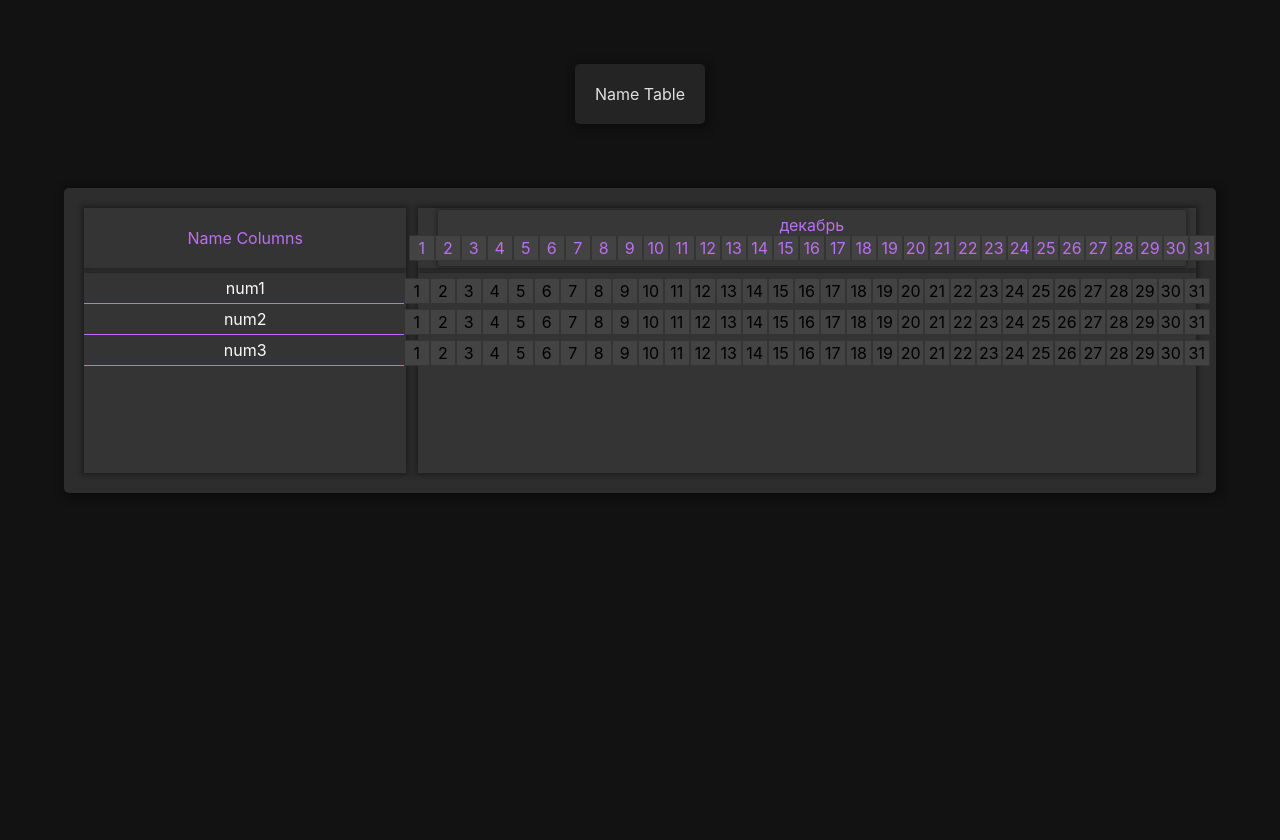
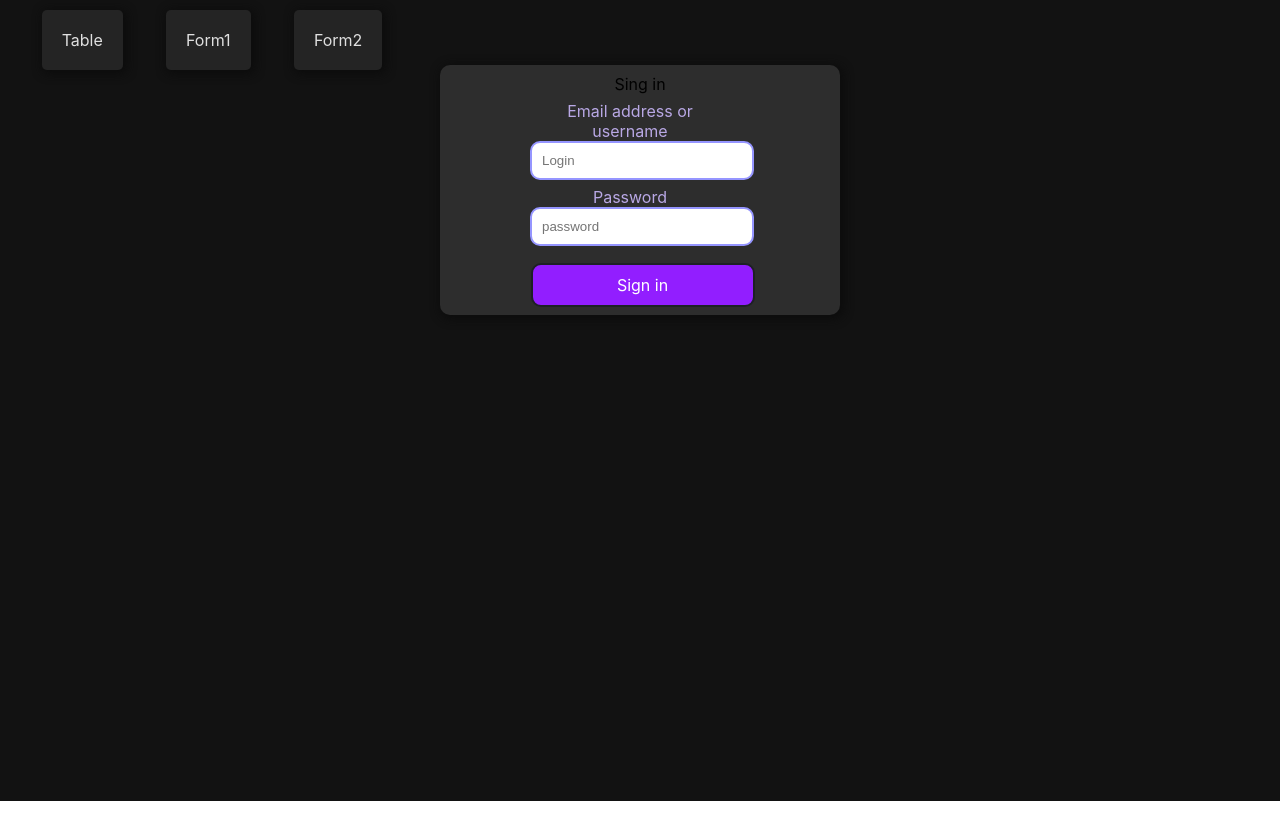
Before and after one commit to MrBukas/HotelProject, a React (Create React App) app in the folder frontend/: page /form1 in a window 1280 px wide. Shown: the top 840 px of the page. After the commit the page ends 801 px from the top, so only its background shows below. Built offline with nearby package versions, Linux system fonts and the light colour scheme; no server answers.

Commit message:
Добавлено меню

```diff
--- a/frontend/package.json
+++ b/frontend/package.json
@@ -8,7 +8,8 @@
     "@testing-library/user-event": "^13.5.0",
     "react": "^17.0.2",
     "react-dom": "^17.0.2",
-    "react-router-dom": "^6.2.1",
+    "react-router": "^5.2.0",
+    "react-router-dom": "^5.2.0",
     "react-scripts": "5.0.0",
     "web-vitals": "^2.1.2"
   },
--- a/frontend/src/App.js
+++ b/frontend/src/App.js
@@ -1,12 +1,25 @@
 import './App.css';
 import {MainPage} from "./MainPage/MainPage";
+import {Redirect, Switch} from "react-router";
+import {Route} from "react-router";
+import {FORM_ROUTE, TABLE_ROUTE} from "./Const";
+import {Inputs} from "./MainPage/Inputs/Inputs";
+import {Menu} from "./MainPage/Menu/Menu";
+import React from "react";
 
 function App() {
-  return (
-    <div className="App">
-      <MainPage/>
-    </div>
-  );
+    return (
+        <div className="App">
+               <Menu/>
+            <Switch>
+                <Route exact path="/">
+                    <Redirect to={FORM_ROUTE}/>
+                </Route>
+                <Route exact path={TABLE_ROUTE} render={() => <MainPage/>}/>
+                <Route exact path={FORM_ROUTE} render={() => <Inputs/>}/>
+            </Switch>
+        </div>
+    );
 }
 
 export default App;
--- /dev/null
+++ b/frontend/src/Const.jsx
@@ -0,0 +1,3 @@
+export const TABLE_ROUTE = "/tableroute";
+export const FORM_ROUTE = "/form1";
+export const FORM2_ROUTE = "/form2";
--- a/frontend/src/MainPage/MainPage.js
+++ b/frontend/src/MainPage/MainPage.js
@@ -1,6 +1,7 @@
 import React from "react";
 import {Table} from "./Table/Table";
 import {TitleOfPage} from "./TitleOfPage/TitleOfPage";
+import {Menu} from "./Menu/Menu";
 
 export const MainPage = (props) => {
     return (
--- /dev/null
+++ b/frontend/src/MainPage/Menu/Menu.js
@@ -0,0 +1,16 @@
+import React from "react";
+import {NavElem} from "./NavElem";
+import {FORM2_ROUTE, FORM_ROUTE, TABLE_ROUTE} from "../../Const";
+
+export const Menu = (props) => {
+    const buttons = [
+        {to: TABLE_ROUTE, text: "Table"},
+        {to: FORM_ROUTE, text: "Form1"},
+        {to: FORM2_ROUTE, text: "Form2"},
+    ];
+    return(
+        <div className={"buttons"}>
+            {buttons.map((button, i)=><NavElem key={i} to={button.to} text={button.text}/>)}
+        </div>
+    );
+};
--- /dev/null
+++ b/frontend/src/MainPage/Menu/NavElem.js
@@ -0,0 +1,10 @@
+import React from "react";
+import {NavLink} from "react-router-dom";
+
+export const NavElem = (props) => {
+    return (
+        <div className={"navElemBlock"}>
+            <NavLink to={props.to} className={"navElem"}> {props.text} </NavLink>
+        </div>
+    );
+};
--- a/frontend/src/index.css
+++ b/frontend/src/index.css
@@ -88,7 +88,7 @@ code {
     align-items: center;
     justify-content: space-around;
     box-shadow: 0 0 5px 1px #1F1F1F;
-     //overflow-x: scroll;
+
 }
 
 .rightContainer {
@@ -99,6 +99,38 @@ code {
     min-height: 200px;
 }
 
+.navElem {
+    background-color: #242424;
+    padding: 20px;
+    box-shadow: 2px 2px 10px 2px #0C0C0C;
+    border-radius: 5px;
+    color: #E0E0E0;
+    text-decoration: none;
+
+}
+
+.navElem:hover {
+    background-color: #343434;
+}
+
+
+.navElemBlock {
+
+}
+
+.buttons {
+    display: flex;
+    flex-direction: row;
+    align-items: center;
+    justify-content: space-around;
+    width: 30%;
+    grid-area: b;
+    padding: 20px;
+    margin-top: 10px;
+    margin-bottom: 20px;
+    position: absolute;
+    z-index: 10;
+}
 
 .month {
     display: flex;
@@ -107,7 +139,6 @@ code {
     align-items: center;
     width: 100%;
     background-color: #373737;
-    //border: 2px solid #BC6FF1;
     box-shadow: 0 0 5px 1px #1F1F1F;
     border-radius: 3px;
     padding: 5px;
@@ -125,26 +156,97 @@ code {
     background-color: #434343;
 }
 
-.numbersInfo{
+.numbersInfo {
     color: #fafafa;
     border-bottom: 1px solid #BC6FF1;
     padding: 5px;
 }
 
-.row{
+.row {
     display: flex;
     flex-direction: row;
     padding-top: 5px;
 }
 
-.elemOfRow{
+.elemOfRow {
     width: 20px;
     padding: 2px;
     border: 1px solid #343434;
     background-color: #434343;
 }
-.elemOfRowActive{
+
+.elemOfRowActive {
     width: 20px;
     padding: 2px;
     background-color: #434343;
 }
+
+.containerInputs {
+    width: 400px;
+    height: 250px;
+    margin: 5% auto auto;
+    background-color: #2D2D2D;
+    box-shadow: 2px 2px 10px 2px #0C0C0C;
+    display: flex;
+    justify-content: space-around;
+    align-items: center;
+    flex-direction: column;
+    border-radius: 10px;
+
+}
+
+.backgroundInputs {
+    background-color: #121212;
+    min-height: 100vh;
+    padding-top: 1px;
+}
+
+.inputBox {
+    margin-left: -20px;
+    width: 50%;
+}
+
+.description {
+    color: #B9A8E5;
+    margin-top: -10px;
+}
+
+.input {
+    padding: 10px;
+    border: 2px solid #9595FF;
+    border-radius: 10px;
+    outline: none;
+    width: 100%;
+}
+
+.input:focus {
+    color: #0f365d;
+    border: 3px solid #A6B7FF
+}
+
+.header {
+    display: flex;
+    flex-direction: row;
+    justify-content: space-around;
+    align-items: center;
+    width: 100%;
+    color: #9595FF;
+    font-size: 35px;
+}
+
+.buttonSignInInputs {
+    margin-left: 5px;
+    width: 50%;
+    border-radius: 10px;
+    padding: 10px;
+    display: flex;
+    justify-content: center;
+    border: 2px solid #1D2026;
+    background-color: #921EFF;
+    color: #ffffff;
+}
+
+.buttonSignInInputs:hover {
+    background-color: #7A1CDA;
+    color: #F8FFFF;
+}
```
Also changed, not shown: 1 other file (tests, documents, lock files or other folders).
